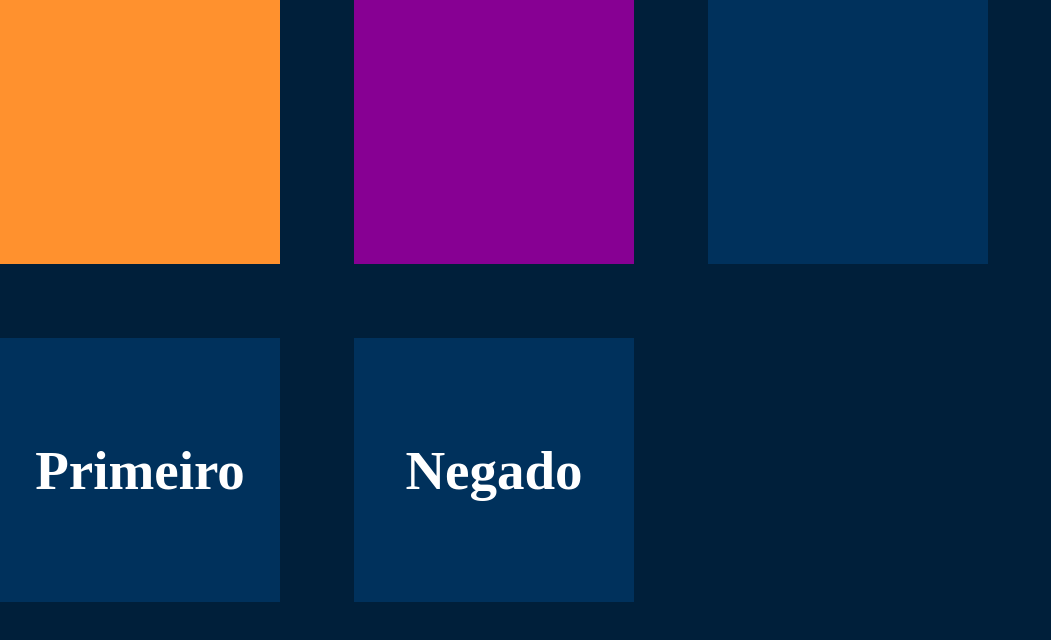
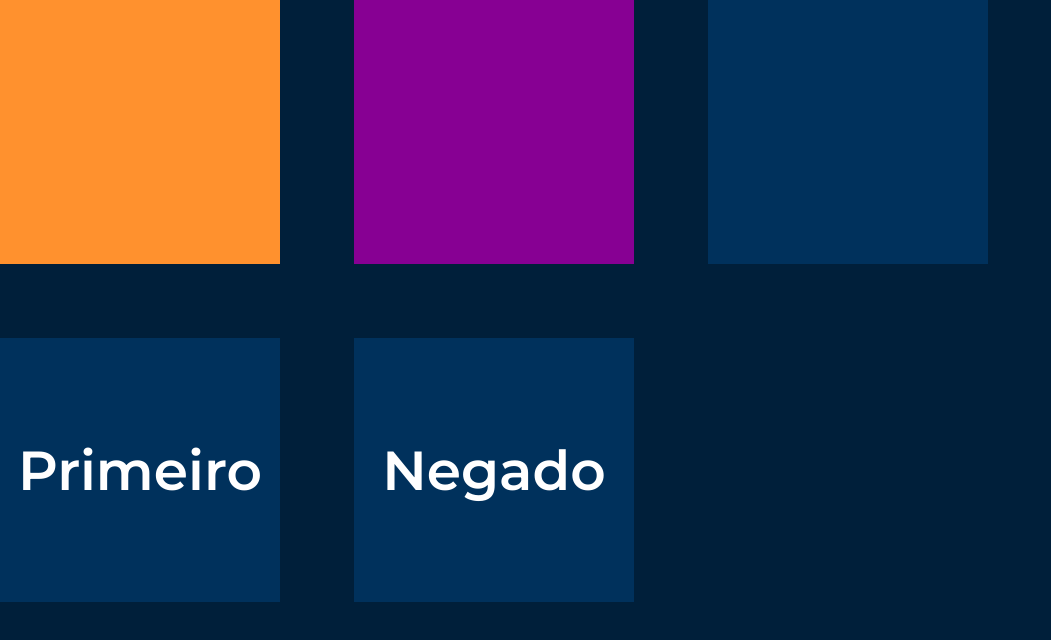
Before and after one commit to mbackes11/TT-CSS-JS-PRO, a plain HTML site: page desafio-1/index.html in a window 1280 px wide. Shown: the whole page, without its empty margins (0-1051 px from the left). Drawn offline with Linux system fonts and the light colour scheme.

Commit message:
Inserção da fonte Montserrat e do logo

```diff
--- a/desafio-1/css/index.css
+++ b/desafio-1/css/index.css
@@ -43,6 +43,7 @@ body, html{
     margin: 70px 70px auto auto;
     font-size: 55px;
     color:#FFFFFF;
+    font-family: 'Montserrat', sans-serif;
     font-weight: 600;
     display: inline-flex;
     justify-content: center;
--- a/desafio-1/index.html
+++ b/desafio-1/index.html
@@ -4,7 +4,12 @@
     <meta charset="UTF-8">
     <meta http-equiv="X-UA-Compatible" content="IE=edge">
     <meta name="viewport" content="width=device-width, initial-scale=1.0">
+    <link rel="preconnect" href="https://fonts.googleapis.com">
+    <link rel="preconnect" href="https://fonts.gstatic.com" crossorigin>
+    <link href="https://fonts.googleapis.com/css2?family=Montserrat:ital,wght@0,100;0,200;0,300;0,400;0,500;0,600;0,700;0,800;0,900;1,100;1,200;1,300;1,400;1,500;1,600;1,700;1,800;1,900&display=swap" rel="stylesheet">
+
     <link rel="stylesheet" href="css/index.css">
+    <link rel="icon" href="icon/maicon-icon.ico" type="image/x-icon">
     <title>Desafio-1</title>
 </head>
 <body>
```
Also changed, not shown: desafio-1/icon/maicon-icon.ico (added).
